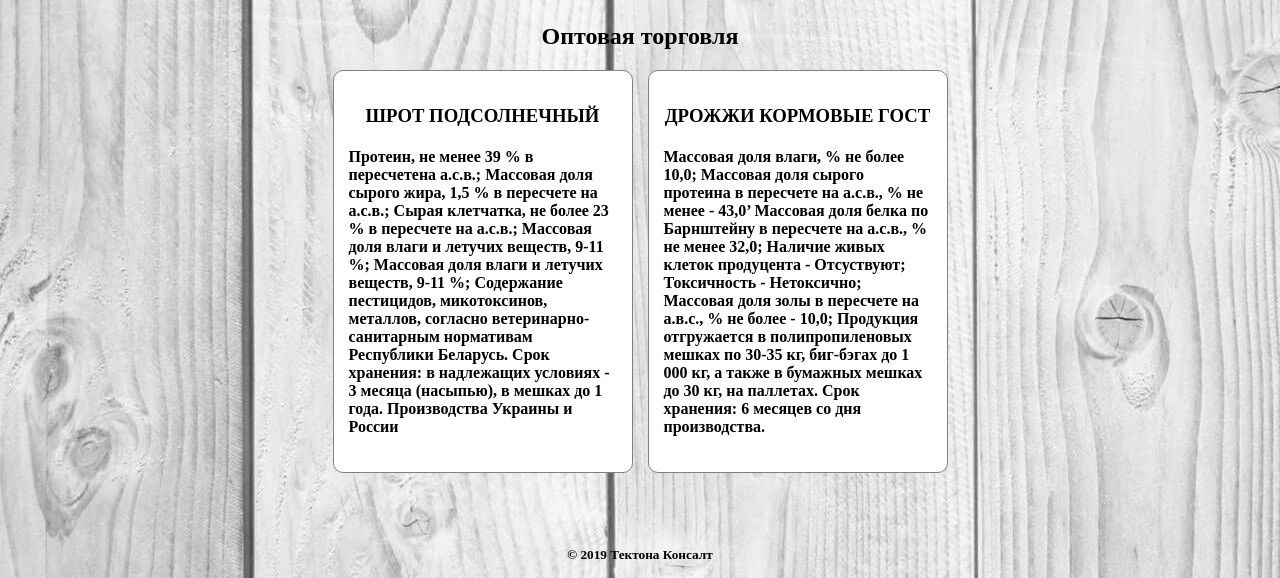
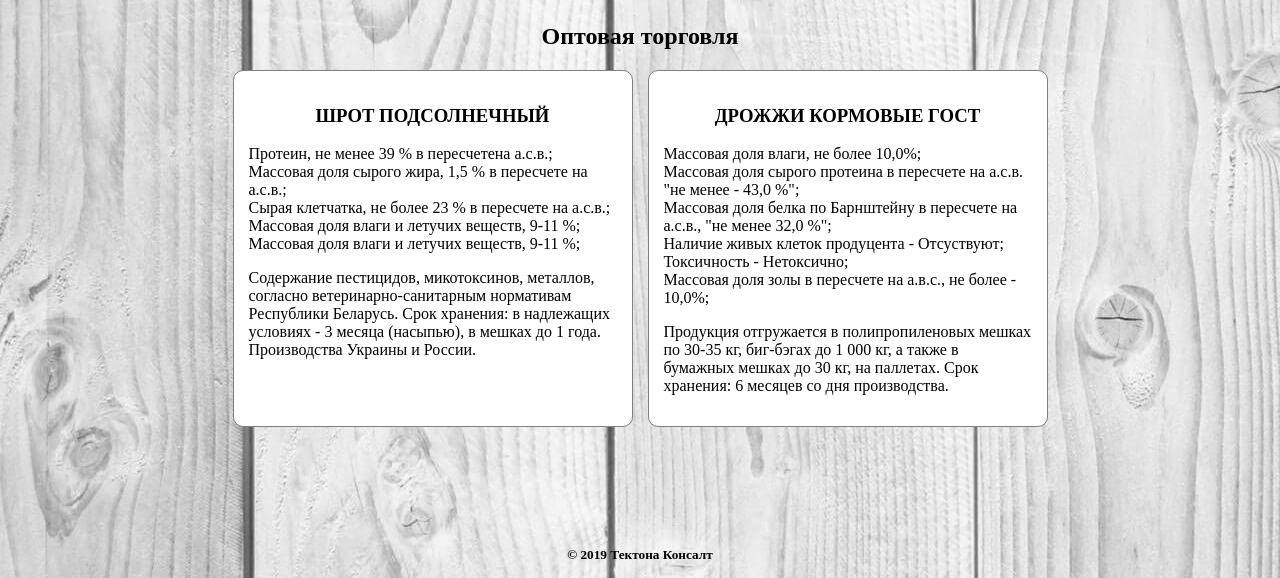
Before and after one commit to Voldemar1/tectona, a Gatsby site: page /trade in a window 1280 px wide. Shown: the part 222-800 px from the top of the page. Built offline with nearby package versions, Linux system fonts and the light colour scheme; Gatsby itself is replaced by a stand-in of ours.

Commit message:
update trade

```diff
--- a/src/pages/trade.js
+++ b/src/pages/trade.js
@@ -1,54 +1,66 @@
-import React from 'react'
-import PropTypes from 'prop-types'
-import Layout from '../components/Layout/Layout'
+import React from "react"
+import PropTypes from "prop-types"
+import Layout from "../components/Layout/Layout"
 
 import "./trade.scss"
 
-const data = [{title: `ШРОТ ПОДСОЛНЕЧНЫЙ`, desc: `Протеин, не менее 39 % в
-пересчетена а.с.в.; Массовая доля сырого жира, 1,5 % в пересчете на а.с.в.;
-Сырая клетчатка, не более 23 % в пересчете на а.с.в.;
-Массовая доля влаги и летучих веществ, 9-11 %;
-Массовая доля влаги и летучих веществ, 9-11 %;
-Содержание пестицидов, микотоксинов, металлов,
-согласно ветеринарно-санитарным нормативам
-Республики Беларусь. Срок хранения: в
-надлежащих условиях - 3 месяца (насыпью), в
-мешках до 1 года. Производства Украины и России`},
- {title: `ДРОЖЖИ КОРМОВЫЕ ГОСТ`, desc: `Массовая доля влаги, % не более 10,0;
-Массовая доля сырого протеина в пересчете на а.с.в., % не менее - 43,0’
-Массовая доля белка по Барнштейну в пересчете на а.с.в., % не менее 32,0;
-Наличие живых клеток продуцента - Отсуствуют;
-Токсичность -  Нетоксично;
-Массовая доля золы в пересчете на а.в.с., % не более - 10,0;
-Продукция отгружается в полипропиленовых мешках по 30-35 кг, биг-бэгах до 1 000 кг,
-а также в бумажных мешках до 30 кг, на паллетах.
-Срок хранения: 6 месяцев со дня производства.
-`}]
-
 const trade = props => {
   return (
-
-        <Layout >
+    <Layout>
       <div className="trade">
         <h2>Оптовая торговля</h2>
         <div className="grid">
-            {data.map(({title, desc}) => {
-                 return (
           <div className="card">
-                  <h3>{title}</h3>
-                  <h4>{desc}</h4>
+            <h3>ШРОТ ПОДСОЛНЕЧНЫЙ</h3>
+            <span>
+              Протеин, не менее 39 % в пересчетена а.с.в.;
+              <br />
+              Массовая доля сырого жира, 1,5 % в пересчете на а.с.в.;
+              <br />
+              Сырая клетчатка, не более 23 % в пересчете на а.с.в.;
+              <br />
+              Массовая доля влаги и летучих веществ, 9-11 %;
+              <br />
+              Массовая доля влаги и летучих веществ, 9-11 %;
+              <br />
+              <p>
+                Содержание пестицидов, микотоксинов, металлов, согласно
+                ветеринарно-санитарным нормативам Республики Беларусь. Срок
+                хранения: в надлежащих условиях - 3 месяца (насыпью), в мешках
+                до 1 года. Производства Украины и России.
+              </p>
+            </span>
           </div>
-          )
-    })}
+          <div className="card">
+            <h3>ДРОЖЖИ КОРМОВЫЕ ГОСТ</h3>
+            <span>
+              Массовая доля влаги, не более 10,0%;
+              <br />
+              Массовая доля сырого протеина в пересчете на а.с.в. "не менее -
+              43,0 %";
+              <br />
+              Массовая доля белка по Барнштейну в пересчете на а.с.в., "не менее
+              32,0 %";
+              <br />
+              Наличие живых клеток продуцента - Отсуствуют;
+              <br />
+              Токсичность - Нетоксично;
+              <br />
+              Массовая доля золы в пересчете на а.в.с., не более - 10,0%;
+              <br />
+              <p>
+                Продукция отгружается в полипропиленовых мешках по 30-35 кг,
+                биг-бэгах до 1 000 кг, а также в бумажных мешках до 30 кг, на
+                паллетах. Срок хранения: 6 месяцев со дня производства.
+              </p>
+            </span>
+          </div>
         </div>
       </div>
     </Layout>
-
   )
 }
 
-trade.propTypes = {
-
-}
+trade.propTypes = {}
 
 export default trade
--- a/src/pages/trade.scss
+++ b/src/pages/trade.scss
@@ -6,7 +6,7 @@
     .grid {
         display: grid;
         justify-content: center;
-        grid-template-columns: repeat(auto-fit, minmax(150px,300px));
+        grid-template-columns: repeat(auto-fit, minmax(150px,400px));
         grid-gap: 15px;
         .card {
             h3 {
```
Lines whose indentation alone changed are shown as unchanged.
